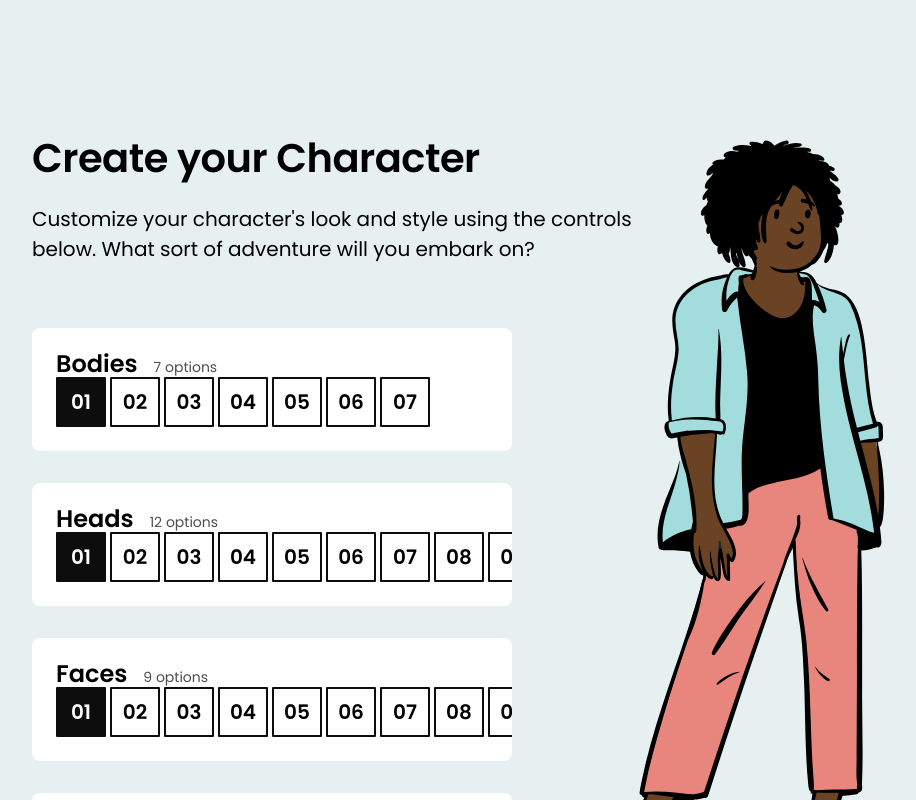
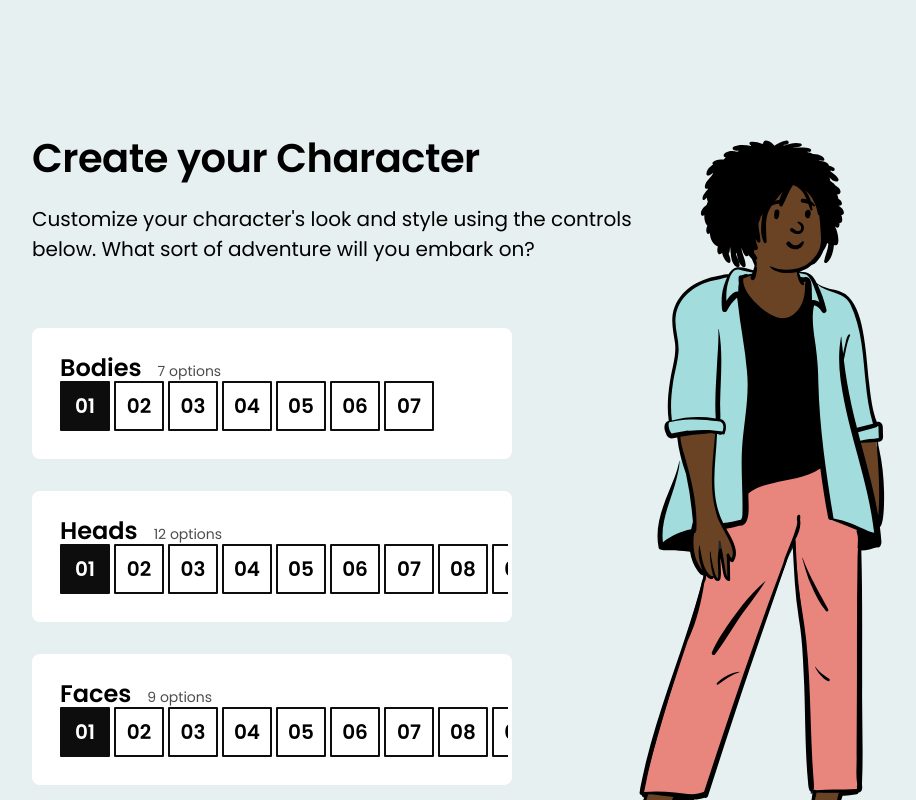
Before and after one commit to leoncik/css-for-js-workshops, a React (Create React App) app: page / in a window 1280 px wide. Shown: the top 800 px of the page, without its empty margins (128-1044 px from the left). Built offline with nearby package versions, Linux system fonts and the light colour scheme.

Commit message:
feat(exercise 3) improve scrollbar's styling

```diff
--- a/src/components/ControlPane/ControlPane.module.css
+++ b/src/components/ControlPane/ControlPane.module.css
@@ -10,9 +10,24 @@
     to deal with it yet!
   */
   margin-bottom: 32px;
-  /* TODO: I am not 100% sure. A thin margin is visible at the bottom. */
   white-space: nowrap;
   overflow-x: auto;
+  /* Found a trick to add a padding below the scroll-bar */
+  border: 4px solid white;
+}
+
+.controlPane::-webkit-scrollbar {
+  height: 8px;
+}
+
+.controlPane::-webkit-scrollbar-track {
+  background-color: hsl(0deg 0% 98.04%);
+}
+
+.controlPane::-webkit-scrollbar-thumb {
+  -webkit-border-radius: 10px;
+  border-radius: 10px;
+  background: hsl(0deg 0% 75.69%);
 }
 
 .title {
```
